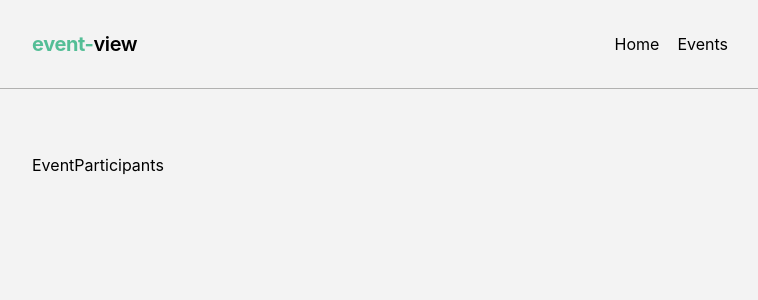
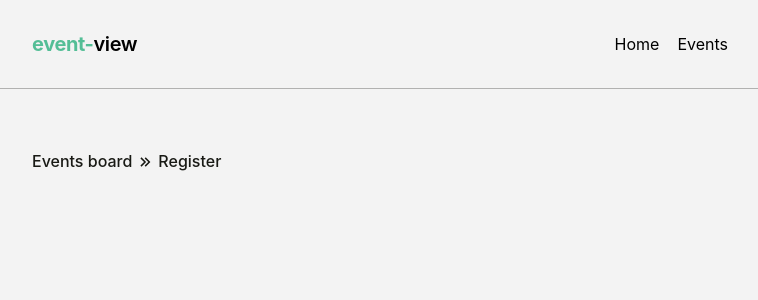
Before and after one commit to NiukaloTetiana/event-view, a React (Vite) app: page /participants/0 in a window 1280 px wide. Shown: the top 300 px of the page, without its empty margins (260-1018 px from the left). Built offline with nearby package versions, Linux system fonts and the light colour scheme.

Commit message:
add link for EventParticipants, EventRegistration pages

```diff
--- a/package.json
+++ b/package.json
@@ -13,6 +13,7 @@
     "date-fns": "^3.6.0",
     "react": "^18.3.1",
     "react-dom": "^18.3.1",
+    "react-icons": "^5.2.1",
     "react-loader-spinner": "^6.1.6",
     "react-router-dom": "^6.24.1",
     "react-toastify": "^10.0.5"
--- a/src/components/Icon/Icon.tsx
+++ /dev/null
@@ -1,15 +0,0 @@
-import Icons from "../../assets/sprite.svg";
-
-interface IconProps {
-  id: string;
-  size: string;
-  className: string;
-}
-
-export const Icon = ({ id, size, className }: IconProps) => {
-  return (
-    <svg width={size} height={size} className={className}>
-      <use href={Icons + "#icon-" + id}></use>
-    </svg>
-  );
-};
--- a/src/components/ScrollUpButton/ScrollUpButton.tsx
+++ b/src/components/ScrollUpButton/ScrollUpButton.tsx
@@ -1,6 +1,5 @@
 import { useEffect, useState } from "react";
-
-import { Icon } from "../../components";
+import { FaArrowUp } from "react-icons/fa6";
 
 export const ScrollUpButton = () => {
   const [isVisible, setIsVisible] = useState(false);
@@ -37,7 +36,7 @@ export const ScrollUpButton = () => {
           !isVisible ? "scale-0" : "scale-1"
         }`}
     >
-      <Icon id="arrow" className="fill-whiteColor" size="20" />
+      <FaArrowUp className="fill-whiteColor" size="20" />
     </button>
   );
 };
--- a/src/components/index.ts
+++ b/src/components/index.ts
@@ -3,6 +3,5 @@ export * from "./Layout/Layout";
 export * from "./Loader/Loader";
 export * from "./Header/Header";
 export * from "./ScrollUpButton/ScrollUpButton";
-export * from "./Icon/Icon";
 export * from "./EventsList/EventsItem";
 export * from "./EventsList/EventsList";
--- a/src/index.css
+++ b/src/index.css
@@ -65,3 +65,7 @@ body {
 .item {
   @apply self-start bg-lightColor rounded-[20px] md:rounded-[24px] px-[16px] py-[8px] md:px-[10px] md:py-[5px] lg:px-[16px] lg:py-[8px] shadow-md;
 }
+
+.link-back {
+  @apply font-medium text-[16px] leading-[1.1] text-textColor link pb-[3px];
+}
--- a/src/pages/EventParticipants.tsx
+++ b/src/pages/EventParticipants.tsx
@@ -1,5 +1,20 @@
+import { Link } from "react-router-dom";
+import { RiArrowRightDoubleLine } from "react-icons/ri";
+
 const EventParticipants = () => {
-  return <div className="container pt-[64px]">EventParticipants</div>;
+  return (
+    <div className="container pt-[64px] pb-[100px]">
+      <div className="flex gap-1 mb-[32px]">
+        <Link to="/board" className="flex gap-1 items-center link-back">
+          Events board
+          <RiArrowRightDoubleLine size="18px" className="fill-current" />
+        </Link>
+        <Link to={"/registration/id"} className="link-back">
+          Register
+        </Link>
+      </div>
+    </div>
+  );
 };
 
 export default EventParticipants;
--- a/src/pages/EventRegistration.tsx
+++ b/src/pages/EventRegistration.tsx
@@ -1,5 +1,20 @@
+import { Link } from "react-router-dom";
+import { RiArrowRightDoubleLine } from "react-icons/ri";
+
 const EventRegistration = () => {
-  return <div className="container pt-[64px]">EventRegistration</div>;
+  return (
+    <div className="container pt-[64px] pb-[100px]">
+      <div className="flex gap-1 mb-[32px]">
+        <Link to="/board" className="flex gap-1 items-center link-back">
+          Events board
+          <RiArrowRightDoubleLine size="18px" className="fill-current" />
+        </Link>
+        <Link to={"/participants/id"} className="link-back">
+          Participants
+        </Link>
+      </div>
+    </div>
+  );
 };
 
 export default EventRegistration;
--- a/src/pages/Home.tsx
+++ b/src/pages/Home.tsx
@@ -1,6 +1,6 @@
 import { useNavigate } from "react-router-dom";
+import { BsArrowUpRight } from "react-icons/bs";
 
-import { Icon } from "../components";
 import welcome from "../assets/images/welcome.png";
 import { useEffect } from "react";
 
@@ -41,9 +41,8 @@ const Home = () => {
       leading-[1.2] tracking-[-0.01em] primary-btn-hover group"
         >
           Get started
-          <Icon
-            id="arrow-up"
-            className="fill-current group-hover:rotate-[53deg] transition duration-500"
+          <BsArrowUpRight
+            className="fill-current group-hover:rotate-[45deg] transition duration-500"
             size="20"
           />
         </button>
```
Also changed, not shown: 1 other file (tests, documents, lock files or other folders).
